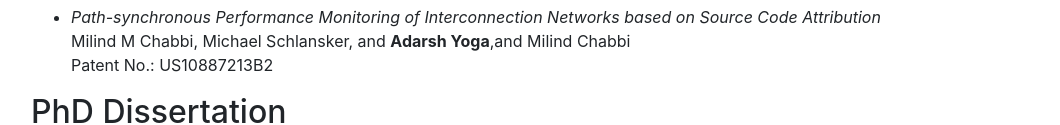
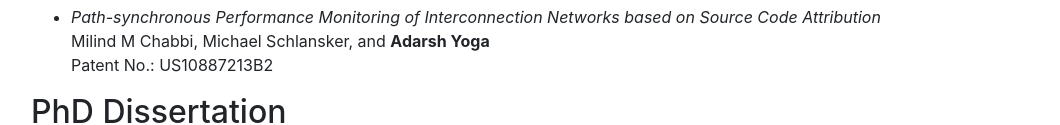
Before and after one commit to adarshyoga/adarshyoga.github.io, a plain HTML site: page index.html in a window 1280 px wide. Shown: the part 1476-1601 px from the top of the page, without its empty margins (54-1114 px from the left). Drawn offline with Linux system fonts and the light colour scheme.

Commit message:
Update index.html

```diff
--- a/index.html
+++ b/index.html
@@ -137,7 +137,7 @@ correctness issues in parallel programs.</p>
         <h2>Patents</h2>
 	<ul>
 	  <li> <i>Path-synchronous Performance Monitoring of Interconnection Networks based on Source Code Attribution</i><span style="white-space: nowrap"> <br/>
-	      Milind M Chabbi, Michael Schlansker, and <b>Adarsh Yoga</b>,and Milind Chabbi <br/>
+	      Milind M Chabbi, Michael Schlansker, and <b>Adarsh Yoga</b> <br/>
 	      Patent No.: US10887213B2 </li>
 	</ul>
       </div>
```
